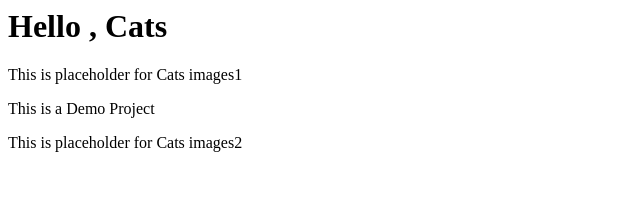
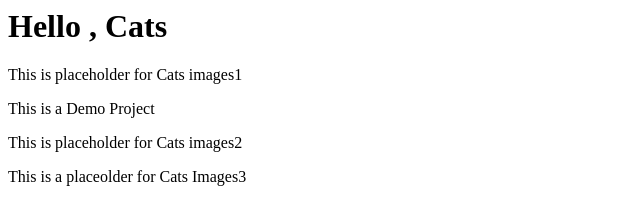
Before and after one commit to VenugopalaV/democats, a plain HTML site: page index.html in a window 1280 px wide. Shown: the whole page, without its empty margins (0-640 px from the left). Drawn offline with Linux system fonts and the light colour scheme.

Commit message:
Update index.html with new placeholder content
Added additional placeholder paragraphs for Cats images.

```diff
--- a/index.html
+++ b/index.html
@@ -3,3 +3,6 @@
 
 This is a Demo Project
 <p> This is placeholder for Cats images2 </p>
+<body>
+  <p>This is a placeolder for Cats Images3</p>
+</body>
```
